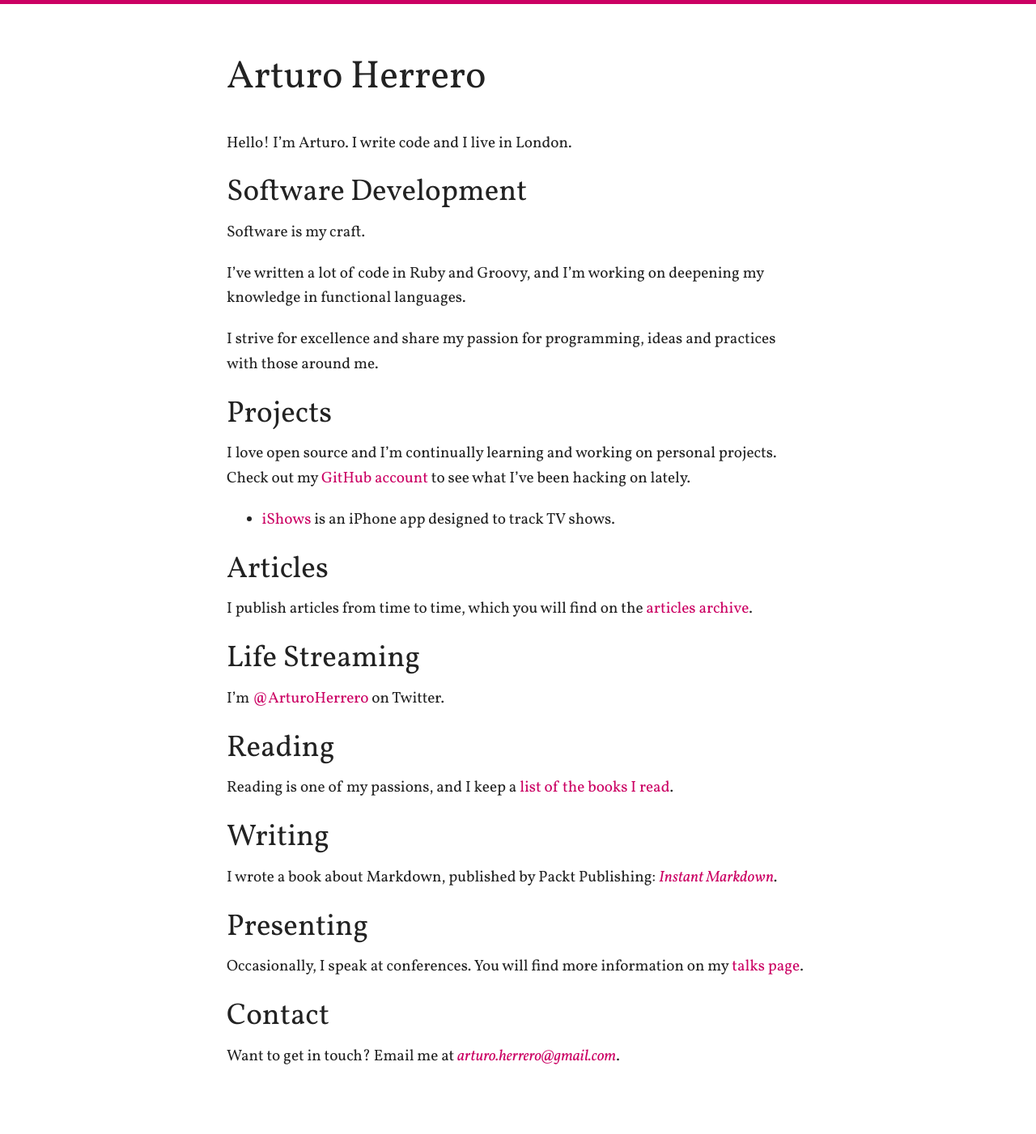
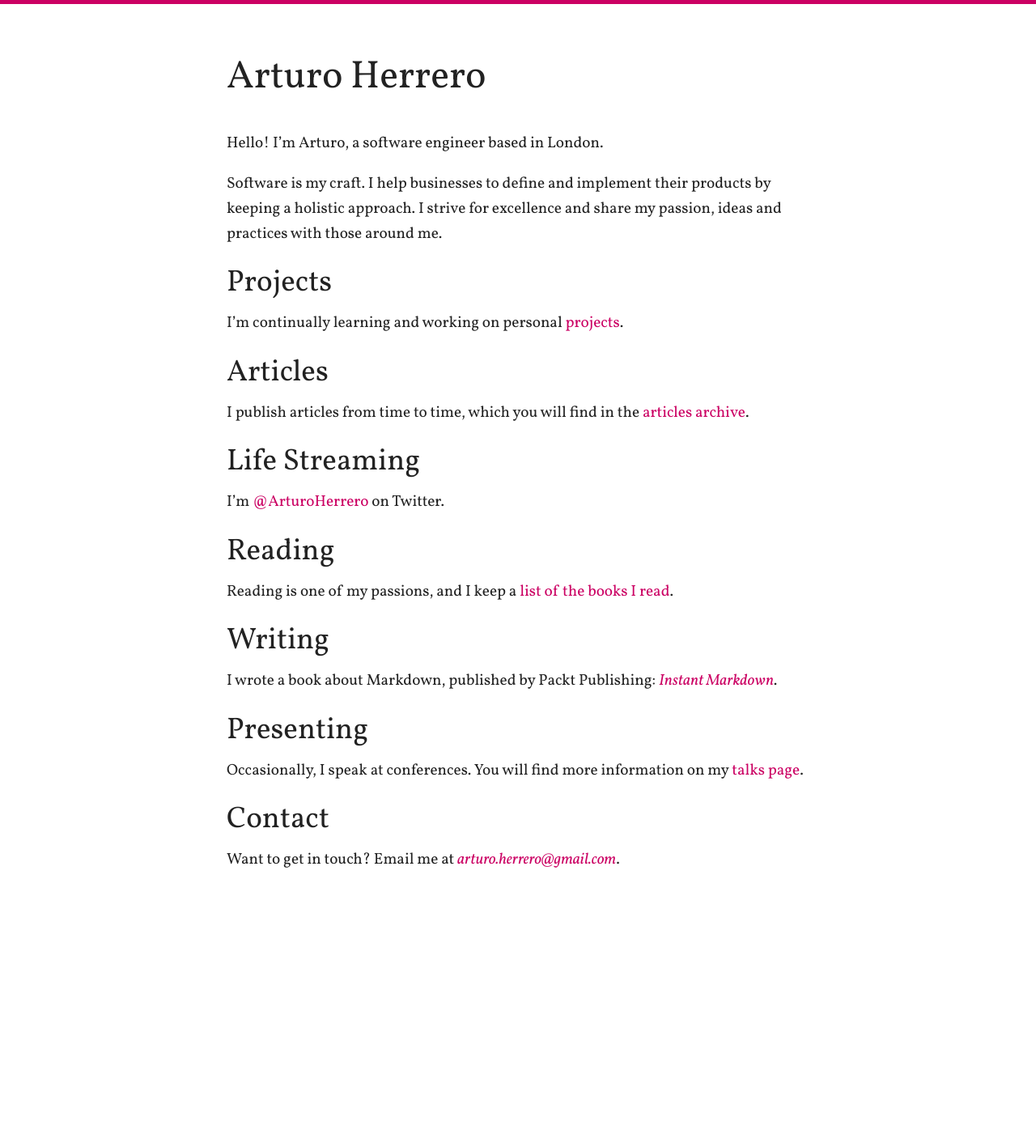
Before and after one commit to arturoherrero/arturoherrero.com, a Jekyll site: the page built from index.md, in a window 1280 px wide. Shown: the whole page at 81% size. Built offline with Jekyll 4.4.1, drawn with Linux system fonts in a browser that asks for light colours; after the commit the page ends 1158 px from its top, so only the background shows below that.

Commit message:
Extract projects page from home page

```diff
--- a/index.md
+++ b/index.md
@@ -3,30 +3,22 @@
 redirect_from: /about/
 ---
 
-Hello! I'm Arturo. I write code and I live in London.
 
-## Software Development
+Hello! I'm Arturo, a software engineer based in London.
 
-Software is my craft.
-
-I've written a lot of code in Ruby and Groovy, and I'm working on deepening my
-knowledge in functional languages.
-
-I strive for excellence and share my passion for programming, ideas and
-practices with those around me.
+Software is my craft. I help businesses to define and implement their products
+by keeping a holistic approach. I strive for excellence and share my passion,
+ideas and practices with those around me.
 
 
 ## Projects
 
-I love open source and I'm continually learning and working on personal projects.
-Check out my [GitHub account][2]{:target="_blank"} to see what I've been hacking on lately.
-
-- [iShows][8] is an iPhone app designed to track TV shows.
+I’m continually learning and working on personal [projects][8].
 
 
 ## Articles
 
-I publish articles from time to time, which you will find on the [articles archive][3].
+I publish articles from time to time, which you will find in the [articles archive][3].
 
 
 ## Life Streaming
@@ -54,11 +46,9 @@
 Want to get in touch? Email me at *<arturo.herrero@gmail.com>*.
 
 
-[1]: https://www.mastered.com/
-[2]: https://github.com/arturoherrero
 [3]: /articles
 [4]: https://twitter.com/ArturoHerrero
 [5]: https://www.packtpub.com/web-development/instant-markdown-instant
 [6]: /talks
 [7]: /books
-[8]: /ishows
+[8]: /projects
```
Also changed, not shown: projects.md (added, +45 -0 lines).
